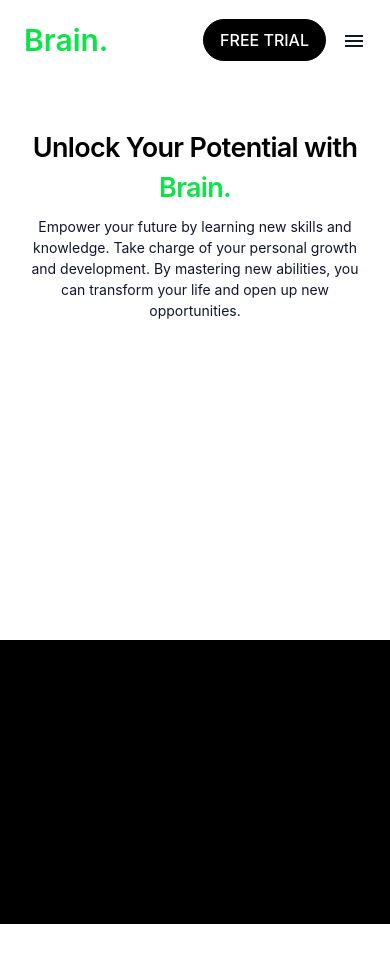
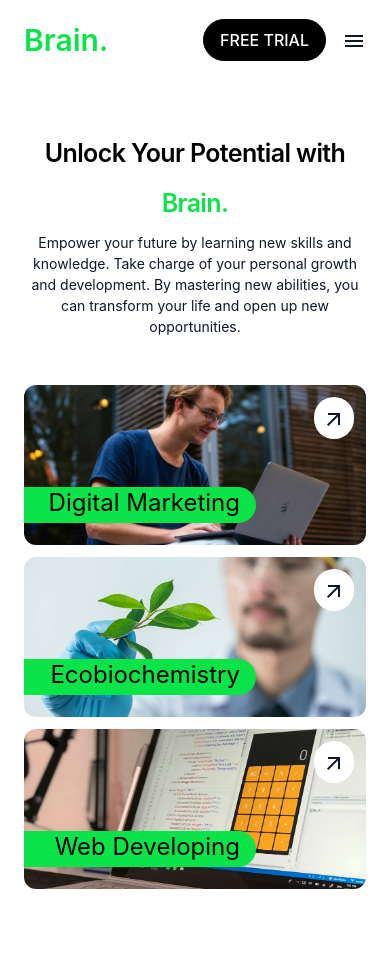
Before and after one commit to ParshvLimbad/brain-landing-page, a React (Vite) app: page / in a window 390 px wide. Shown: the top 962 px of the page. Before the commit the page ends 924 px from the top, so only its background shows below. Built offline with nearby package versions, Linux system fonts and the light colour scheme; what tw-elements would draw is missing.

Commit message:
Optimized for small screens

```diff
--- a/src/SectionOne.jsx
+++ b/src/SectionOne.jsx
@@ -12,14 +12,14 @@ const SectionOne = () => {
   ];
 
   return (
-    <section className="xl:px-28 md:px-12 px-6 bg-white xl:h-[40rem] lg:h-[40rem] md:h-[35rem] h-[35rem] flex xl:flex-row lg:flex-row md:flex-col flex-col xl:justify-between lg:justify-between xl:gap-0 lg:gap-0 gap-12 items-center">
+    <section className="xl:px-28 md:px-12 px-6 bg-white xl:h-[40rem] lg:h-[40rem] md:h-[35rem] h-[90rem] flex xl:flex-row lg:flex-row md:flex-col flex-col xl:justify-between lg:justify-between xl:gap-0 lg:gap-0 gap-12 items-center">
       <div className="flex flex-row justify-center">
         <div>
-          <h2 className="xl:text-[50px] xl:mt-0 lg:mt-0 mt-12 md:text-[35px] text-[27px] xl:text-left md:text-center lg:text-left text-center xl:max-w-[29rem] md:max-w-[33rem] text-black tracking-tight leading-10 font-semibold mb-2">
+          <h2 className="xl:text-[50px] lg:w-[23rem] xl:mt-0 lg:mt-0 mt-12 md:text-[35px] text-[25px] xl:text-left md:text-center lg:text-left text-center xl:max-w-[29rem] md:max-w-[33rem] text-black tracking-tight leading-[50px] font-semibold mb-1">
             Unlock Your Potential with
             <span className="text-[#0AE448]"> Brain.</span>
           </h2>
-          <p className="lg:max-w-[28rem] md:max-w-[33rem] md:text-[14px] text-[14px] xl:text-left md:text-center lg:text-left text-center">
+          <p className="xl:max-w-[28rem] lg:max-w-[25rem] md:max-w-[33rem] md:text-[14px] text-[14px] xl:text-left md:text-center lg:text-left text-center">
             Empower your future by learning new skills and knowledge. Take
             charge of your personal growth and development. By mastering new
             abilities, you can transform your life and open up new
@@ -49,6 +49,28 @@ const SectionOne = () => {
           </div>
         ))}
       </div>
+      <div className="flex xl:hidden lg:hidden md:hidden flex-col gap-3 w-full overflow-hidden justify-between">
+        {courses.map((course) => (
+          <div
+            className="h-40 w-full bg-black ease-in-out duration-500 rounded-xl overflow-hidden relative"
+            id="block-cont"
+          >
+            <img src={course.image} className="h-full w-full object-cover" />
+            <p
+              className="font-normal text-right absolute bottom-1 left-8 w-[22rem] pr-4 -translate-x-1/2 -translate-y-1/2 text-2xl z-10 text-black pb-1"
+              id="img-text-sm"
+            >
+              {course.name}
+            </p>
+            <div
+              className="absolute top-[-60px] p-2 bg-white hover:bg-[#0AE448] rounded-full right-[-60px] duration-500 ease-in-out cursor-pointer"
+              id="arrow-icon-sm"
+            >
+              <ArrowOutwardIcon />
+            </div>
+          </div>
+        ))}
+      </div>
     </section>
   );
 };
--- a/src/index.css
+++ b/src/index.css
@@ -21,6 +21,13 @@
   #block-cont:hover > #arrow-icon {
     @apply top-3 right-3 duration-500 ease-in-out;
   }
+}
+
+#arrow-icon-sm {
+  @apply top-3 right-3;
+}
+#img-text-sm {
+  @apply rotate-[0deg] left-12 bg-[#0AE448] w-[23rem] text-black rounded-full;
 }
 
 #img-text {
```
